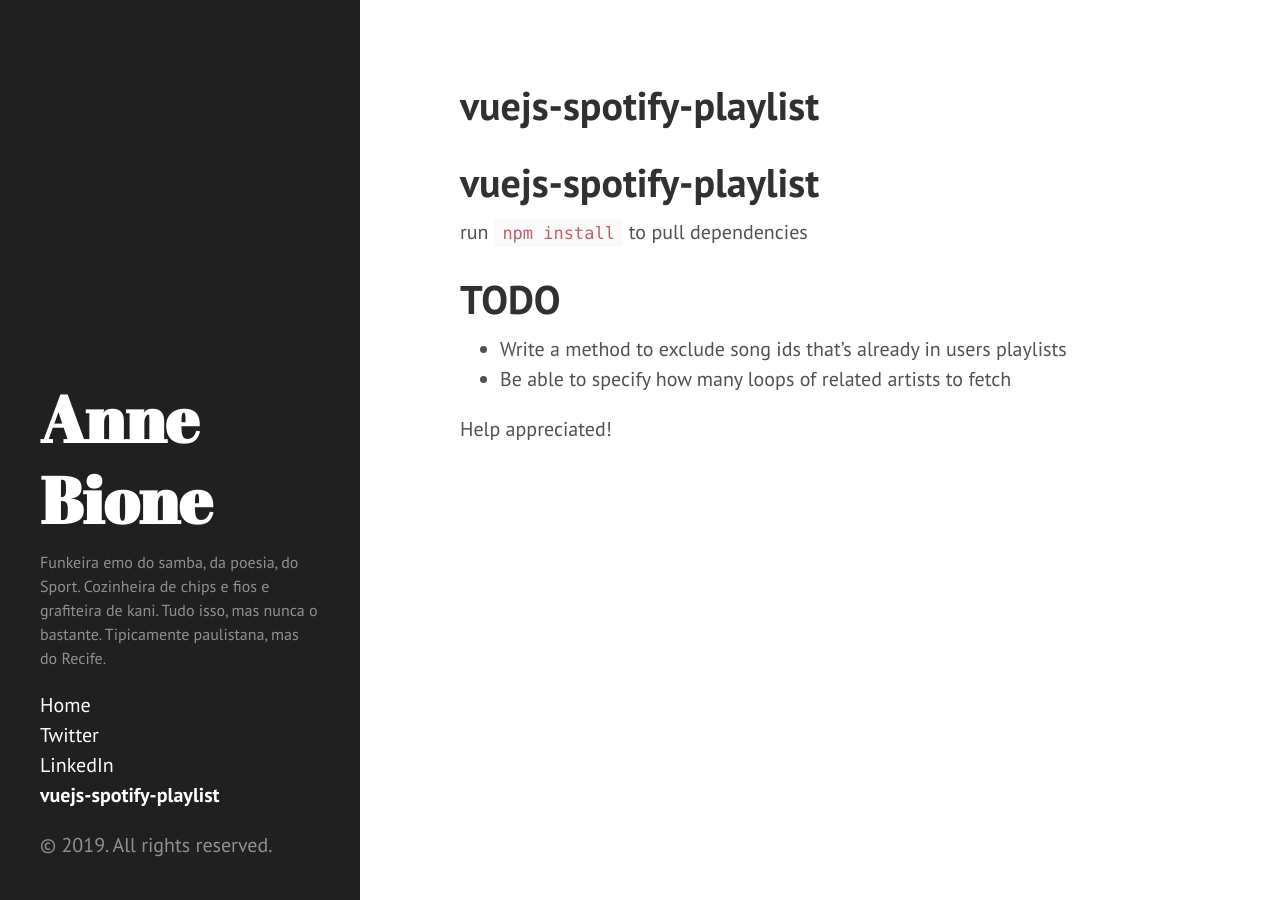
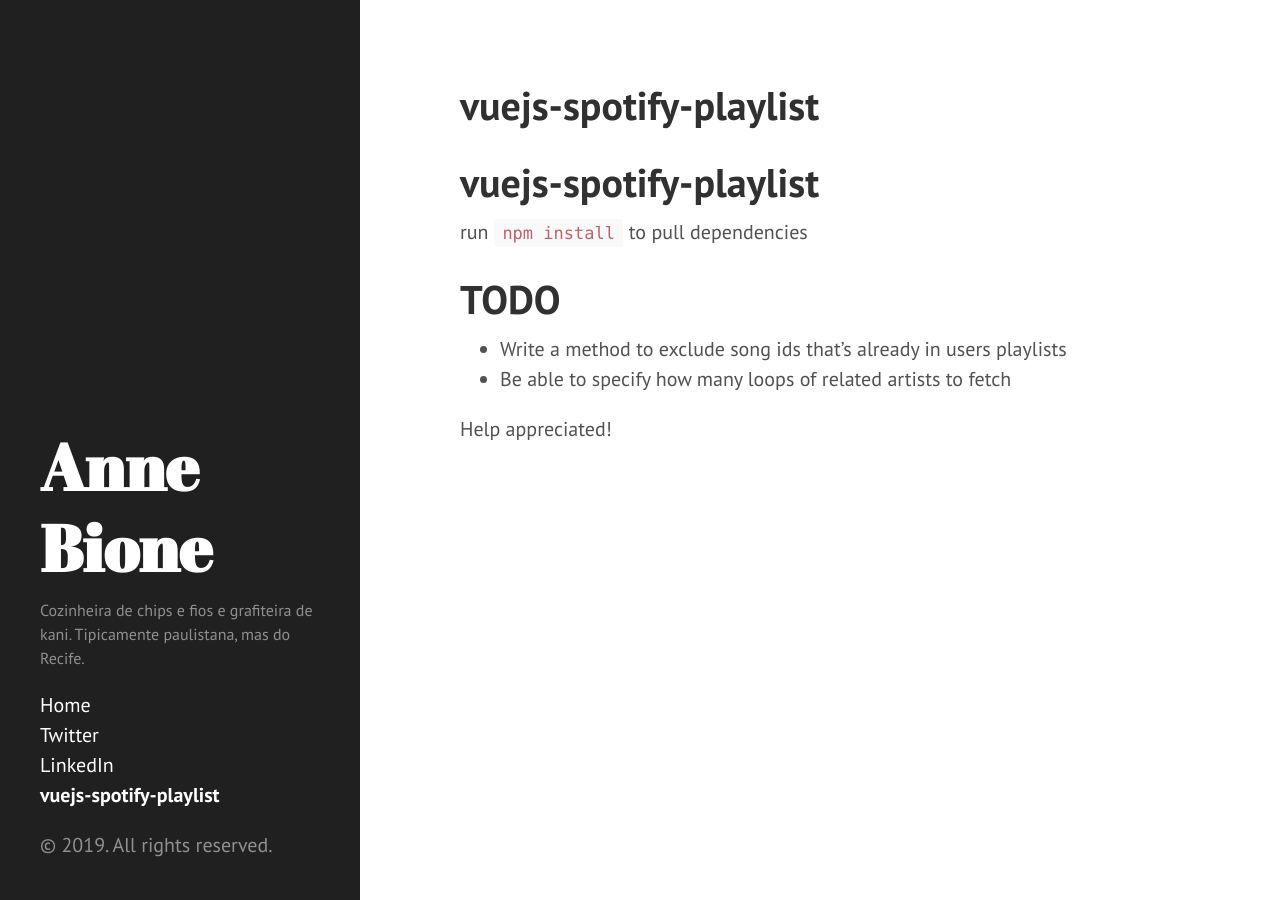
Before and after one commit to annebione/annebione.github.io, a Jekyll site: the page built from spotify-playlist/README.md, in a window 1280 px wide. Built offline with Jekyll 4.4.1, drawn with Linux system fonts in a browser that asks for light colours; our own code applies the rules of GitHub Pages for plain Markdown files.

Commit message:
Description change in bio

```diff
--- a/_config.yml
+++ b/_config.yml
@@ -3,6 +3,6 @@
 markdown: kramdown
 url: http://annebione.github.io
 title: Anne Bione
-tagline: Engenharia de software. UX. JavaScript. Projetos. Política.
-description: Funkeira emo do samba, da poesia, do Sport. Cozinheira de chips e fios e grafiteira de kani. Tudo isso, mas nunca o bastante. Tipicamente paulistana, mas do Recife.
+tagline: Tech Lead & PO
+description: Cozinheira de chips e fios e grafiteira de kani. Tipicamente paulistana, mas do Recife.
 paginate: 5
```
